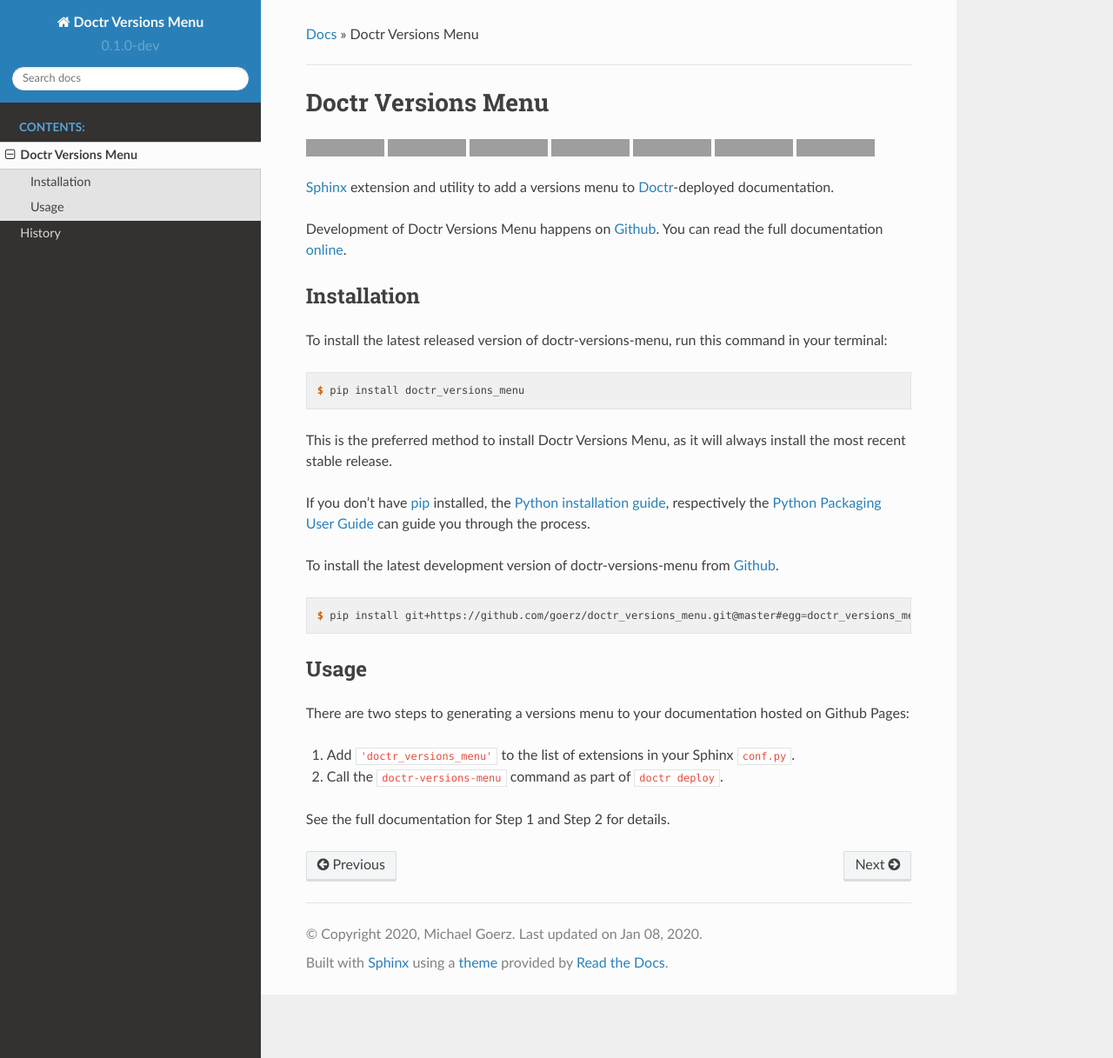
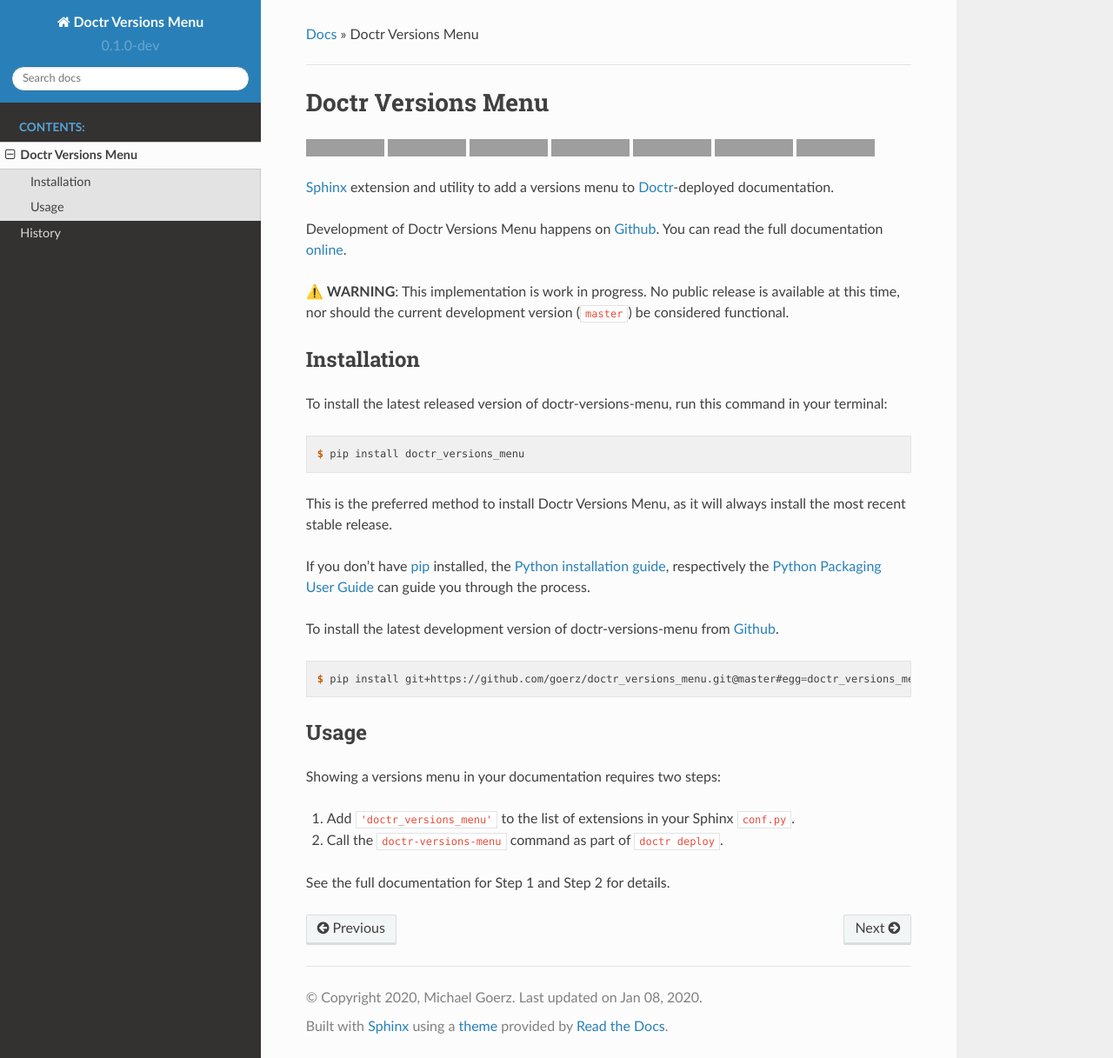
Before and after one commit to goerz/docs_versions_menu, a Sphinx documentation site: the page built from docs/readme.rst, in a window 1280 px wide and 1217 px high. Shown: the whole window at 87% size. Built offline with Sphinx 7.4.7 and the Read the Docs theme 2.0.0, drawn with Linux system fonts in a browser that asks for light colours; pages that are not in the unit, such as notebooks, are missing from menus; grey boxes are pictures that could not be loaded.

Commit message:
Add WIP warning

```diff
--- a/README.rst
+++ b/README.rst
@@ -38,6 +38,11 @@
 .. _online: https://goerz.github.io/doctr_versions_menu/
 
 
+⚠️  **WARNING**: This implementation is work in progress. No public release is
+available at this time, nor should the current development version (``master``)
+be considered functional.
+
+
 Installation
 ------------
 To install the latest released version of doctr-versions-menu, run this command in your terminal:
@@ -61,7 +66,7 @@
 Usage
 -----
 
-There are two steps to generating a versions menu to your documentation hosted on Github Pages:
+Showing a versions menu in your documentation requires two steps:
 
 1. Add ``'doctr_versions_menu'`` to the list of extensions in your Sphinx ``conf.py``.
 2. Call the ``doctr-versions-menu`` command as part of ``doctr deploy``.
--- a/setup.py
+++ b/setup.py
@@ -87,7 +87,7 @@
     long_description=readme + '\n\n' + history,
     long_description_content_type='text/x-rst',
     include_package_data=True,
-    keywords='doctr_versions_menu',
+    keywords='Doctr, Shinx',
     name='doctr_versions_menu',
     packages=find_packages(where="src"),
     package_dir={"": "src"},
```
Also changed, not shown: docs/index.rst (+7 -0 lines).
